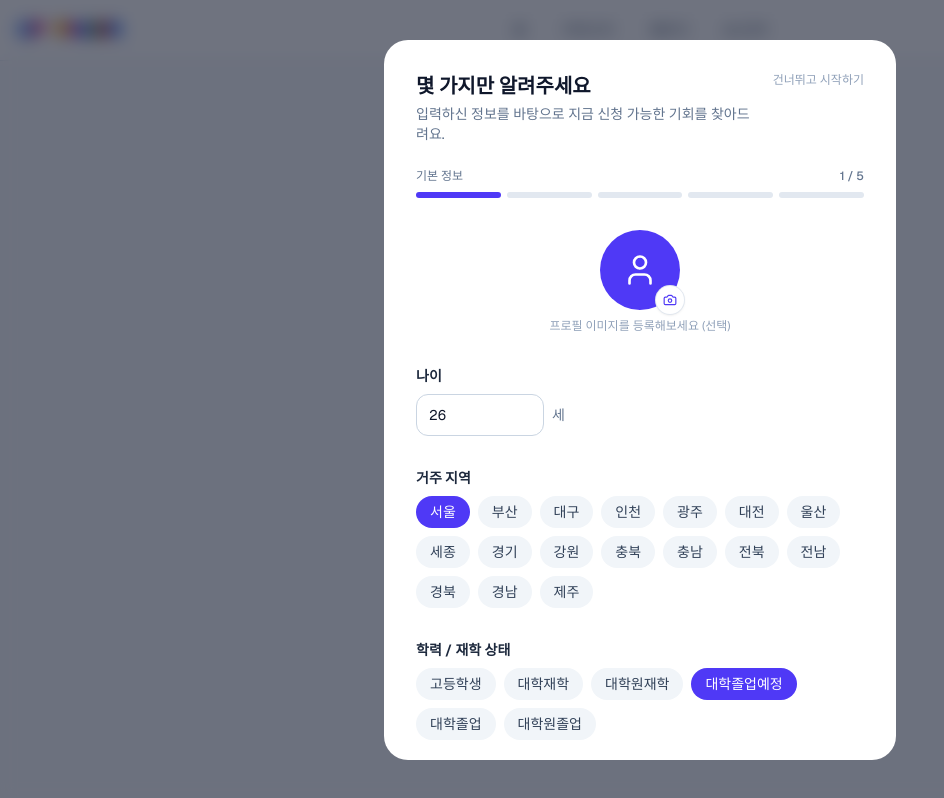
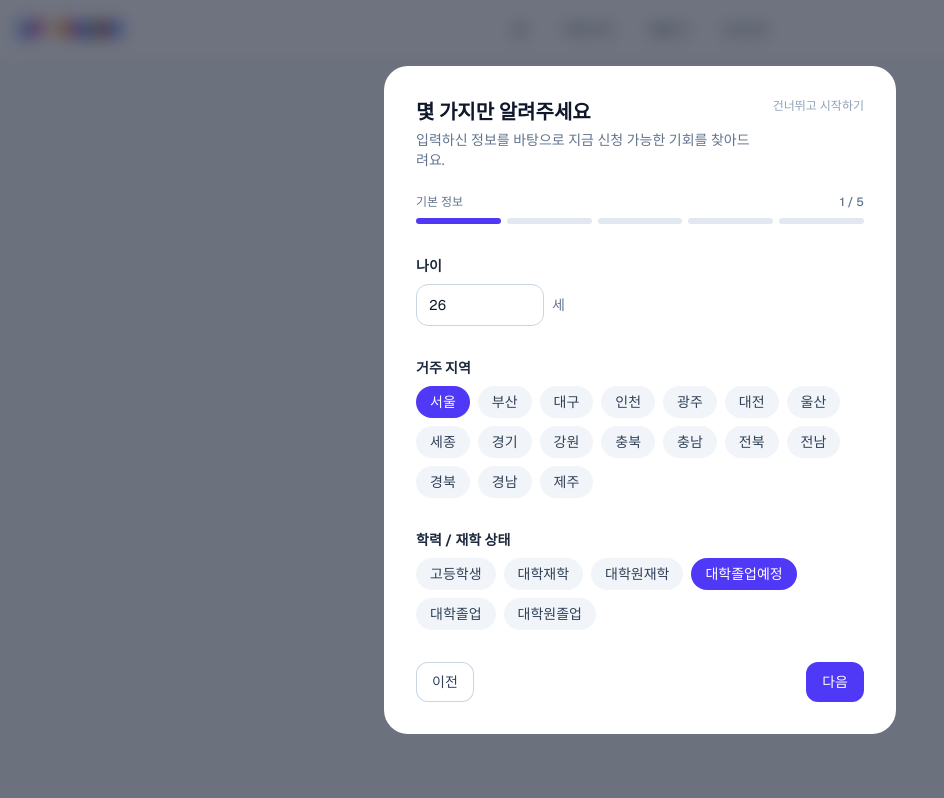
Before and after one commit to Lab-DevCanvas/Integrated-Information-Portal, a Next.js app: page /profile/edit in a window 1280 px wide. Shown: the whole page, without its empty margins (0-944 px from the left). Built offline with nearby package versions, Linux system fonts and the light colour scheme.

Commit message:
refactor: 온보딩 기본 정보 단계에서 아바타 업로드 제거
StepBasicInfo에서 AvatarUpload와 관련 안내 문구를 제거하고, draft
타입에서 avatarUrl을 제외한다. 온보딩은 나이/지역/학력 상태만 입력받는다.

```diff
--- a/components/onboarding/steps/StepBasicInfo.tsx
+++ b/components/onboarding/steps/StepBasicInfo.tsx
@@ -2,11 +2,10 @@
 
 import { EDUCATION_STATUSES, REGIONS } from "@/lib/constants";
 import { Chip } from "@/components/ui/Chip";
-import { AvatarUpload } from "@/components/profile/AvatarUpload";
 import type { UserProfile } from "@/lib/types";
 
 interface Props {
-  draft: Pick<UserProfile, "avatarUrl" | "age" | "region" | "educationStatus">;
+  draft: Pick<UserProfile, "age" | "region" | "educationStatus">;
   onChange: (patch: Partial<UserProfile>) => void;
 }
 
@@ -15,11 +14,6 @@ const PROFILE_REGIONS = REGIONS.filter((r) => r !== "전국");
 export function StepBasicInfo({ draft, onChange }: Props) {
   return (
     <div className="space-y-8">
-      <div className="flex flex-col items-center gap-2">
-        <AvatarUpload value={draft.avatarUrl} onChange={(avatarUrl) => onChange({ avatarUrl })} size="lg" />
-        <p className="text-xs text-slate-400 dark:text-slate-500">프로필 이미지를 등록해보세요 (선택)</p>
-      </div>
-
       <div>
         <label className="mb-2 block text-sm font-semibold text-slate-800 dark:text-slate-200">나이</label>
         <div className="flex items-center gap-2">
```
